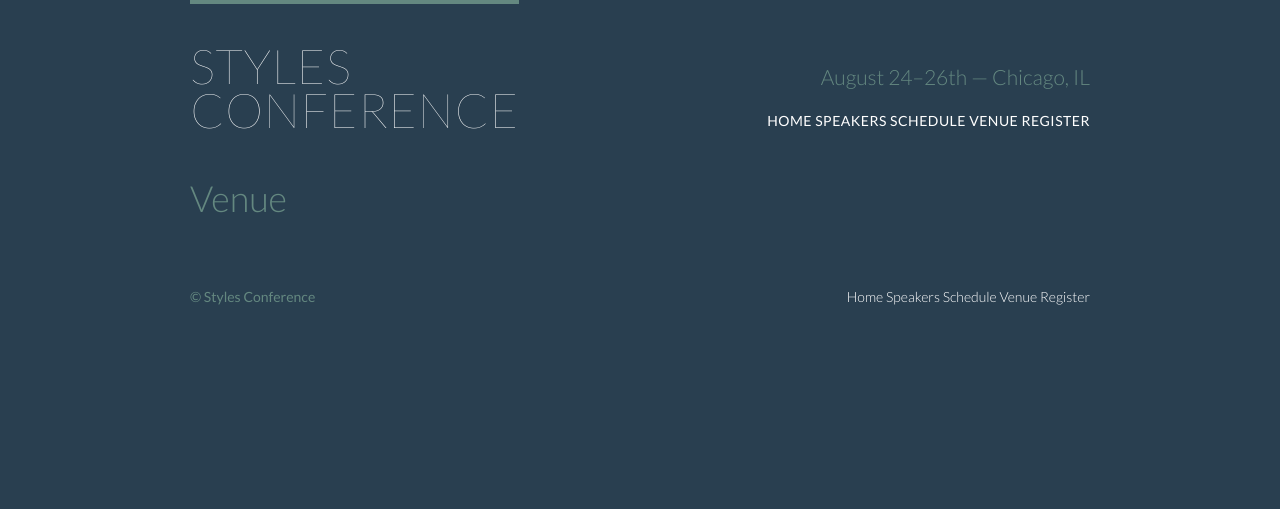
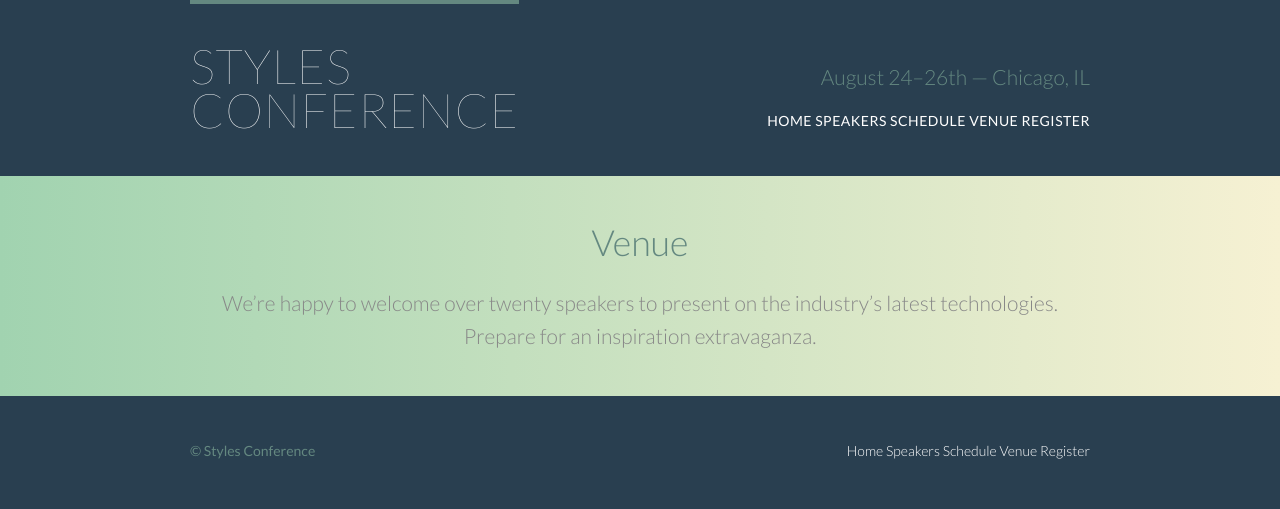
Before and after one commit to Sivnerof/Develop-And-Style-Websites, a plain HTML site: page Lesson-7/conference-site/venue.html in a window 1280 px wide. Drawn offline with Linux system fonts and the light colour scheme.

Commit message:
Linear Gradients Added To All Pages

```diff
--- a/Lesson-7/conference-site/assets/stylesheets/main.css
+++ b/Lesson-7/conference-site/assets/stylesheets/main.css
@@ -130,10 +130,22 @@ body {
   ========================================
 */
 
+.row,
+.row-alt {
+  min-width: 960px;
+}
+
 .row {
   background: #fff;
-  min-width: 960px;
   padding: 66px 0 44px 0;
+}
+
+.row-alt {
+  background: #cbe2c1;
+  background: -webkit-linear-gradient(to right, #a1d3b0, #f6f1d3);
+  background: -moz-linear-gradient(to right, #a1d3b0, #f6f1d3);
+  background: linear-gradient(to right, #a1d3b0, #f6f1d3);
+  padding: 44px 0 22px 0;
 }
 
 /*
@@ -174,6 +186,21 @@ strong {
 cite,
 em {
   font-style: italic;
+}
+
+/*
+  ========================================
+  Leads
+  ========================================
+*/
+
+.lead {
+  text-align: center;
+}
+
+.lead p {
+  font-size: 21px;
+  line-height: 33px;
 }
 
 /*
--- a/Lesson-7/conference-site/venue.html
+++ b/Lesson-7/conference-site/venue.html
@@ -32,10 +32,14 @@
 
     <!-- Main content -->
 
-    <section class="container">
+    <section class="row-alt">
+      <div class="lead container">
 
-      <h1>Venue</h1>
+        <h1>Venue</h1>
 
+        <p>We&#8217;re happy to welcome over twenty speakers to present on the industry&#8217;s latest technologies. Prepare for an inspiration extravaganza.</p>
+
+      </div>
     </section>
 
     <!-- Footer -->
```
Also changed, not shown: Lesson-7/conference-site/register.html (+5 -2 lines), Lesson-7/conference-site/schedule.html (+6 -2 lines), Lesson-7/conference-site/speakers.html (+6 -2 lines).
